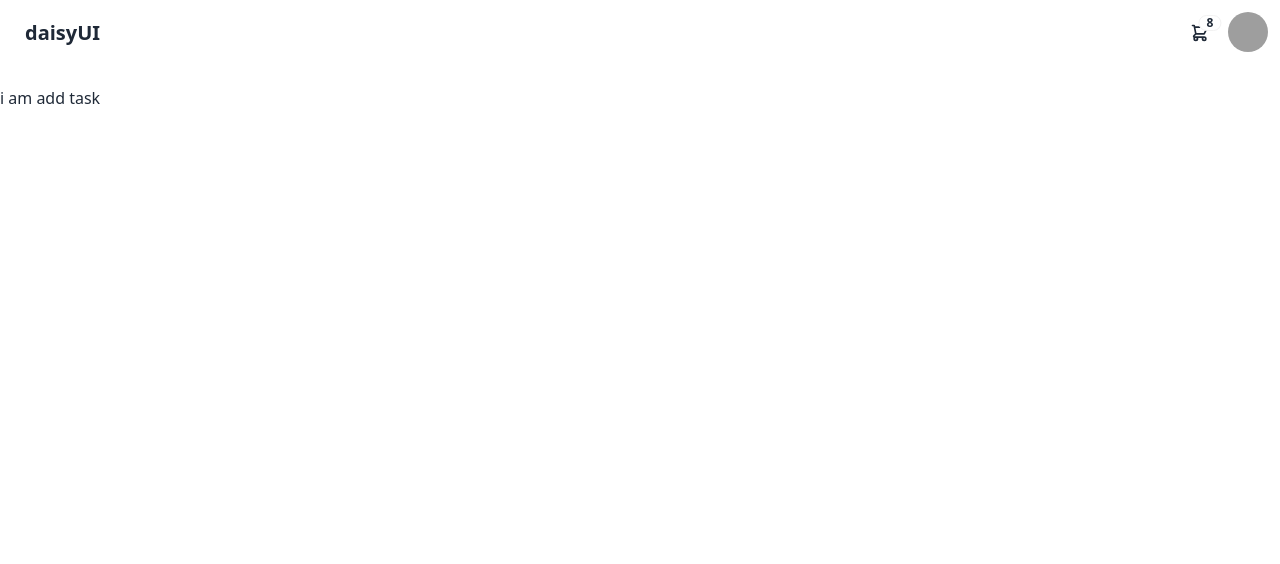
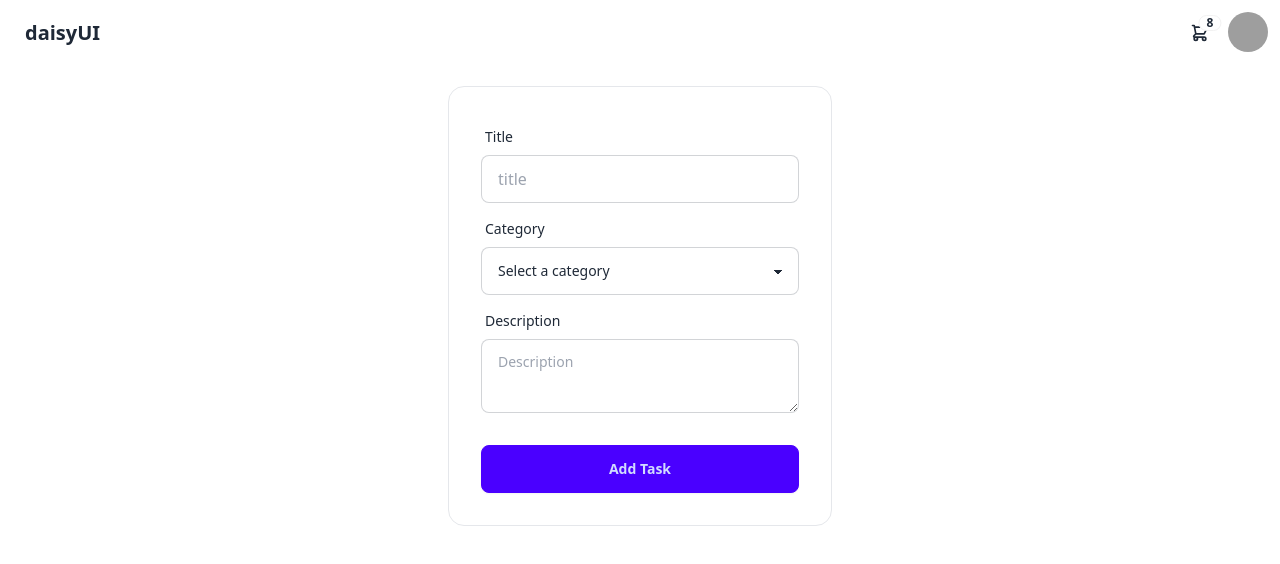
Before and after one commit to ashraful2871/Task-Management, a React (Vite) app in the folder client/: page /add-task in a window 1280 px wide. Shown: the top 564 px of the page. Built offline with nearby package versions, Linux system fonts and the light colour scheme; grey boxes are pictures that could not be loaded.

Commit message:
add task input field

```diff
--- a/client/src/components/AddTask.jsx
+++ b/client/src/components/AddTask.jsx
@@ -2,8 +2,48 @@ import React from "react";
 
 const AddTask = () => {
   return (
-    <div>
-      <h2> i am add task</h2>
+    <div className="flex justify-center">
+      <div className="card bg-base-100 w-full max-w-sm shrink-0 border">
+        <form className="card-body">
+          <div className="form-control">
+            <label className="label">
+              <span className="label-text">Title</span>
+            </label>
+            <input
+              type="text"
+              placeholder="title"
+              className="input input-bordered"
+              required
+            />
+          </div>
+          <div className="form-control">
+            <label className="label">
+              <span className="label-text">Category</span>
+            </label>
+            <select className="select select-bordered" required>
+              <option value="" disabled selected>
+                Select a category
+              </option>
+              <option value="todo">To-Do</option>
+              <option value="in-progress">In Progress</option>
+              <option value="done">Done</option>
+            </select>
+          </div>
+
+          <div className="form-control">
+            <label className="label">
+              <span className="label-text">Description</span>
+            </label>
+            <textarea
+              className="textarea textarea-bordered"
+              placeholder="Description"
+            ></textarea>
+          </div>
+          <div className="form-control mt-6">
+            <button className="btn btn-primary">Add Task</button>
+          </div>
+        </form>
+      </div>
     </div>
   );
 };
--- a/client/src/components/Navbar.jsx
+++ b/client/src/components/Navbar.jsx
@@ -10,7 +10,13 @@ const Navbar = () => {
         <NavLink to="/all-task">View All Task</NavLink>
       </li>
       <li>
-        <NavLink to="/logout">Add Task</NavLink>
+        <NavLink to="/log-out">Log Out</NavLink>
+      </li>
+      <li>
+        <NavLink to="/login">Login</NavLink>
+      </li>
+      <li>
+        <NavLink to="/sign-up">Sign Up</NavLink>
       </li>
     </>
   );
--- a/client/src/pages/Home.jsx
+++ b/client/src/pages/Home.jsx
@@ -1,12 +1,7 @@
 import React from "react";
-import SignUp from "./SignUp";
 
 const Home = () => {
-  return (
-    <div>
-      <SignUp></SignUp>
-    </div>
-  );
+  return <div>i am home</div>;
 };
 
 export default Home;
```
